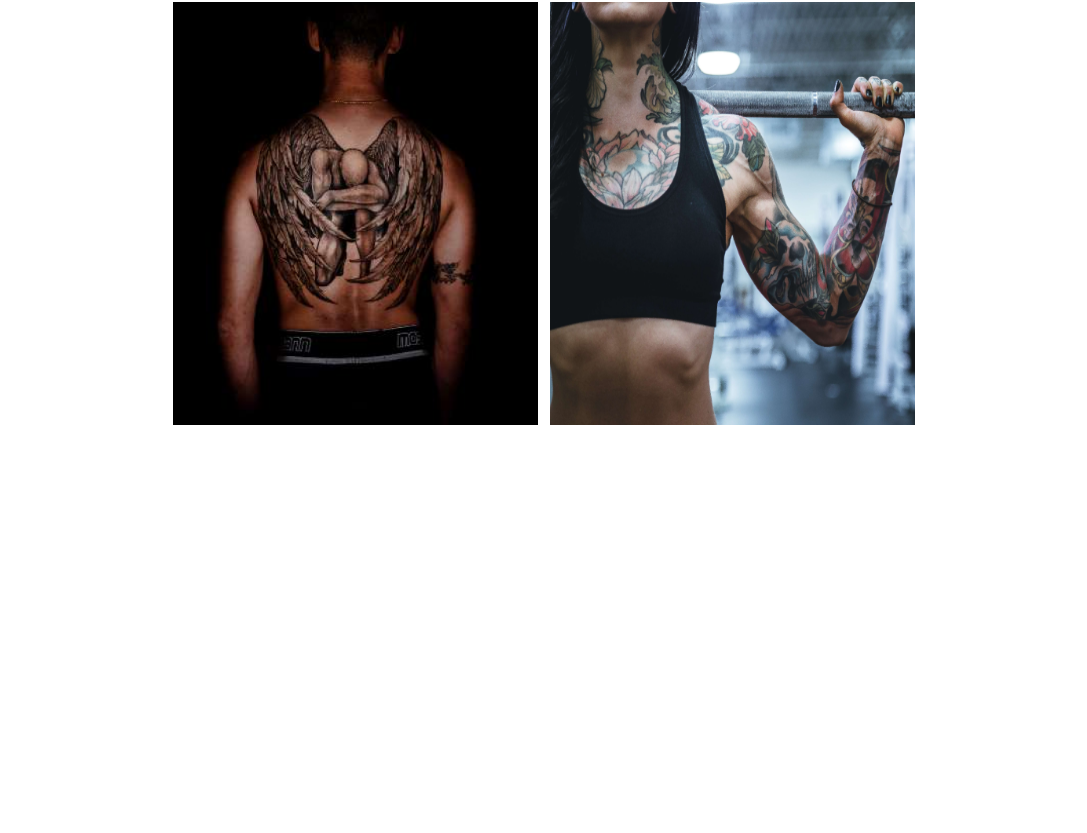
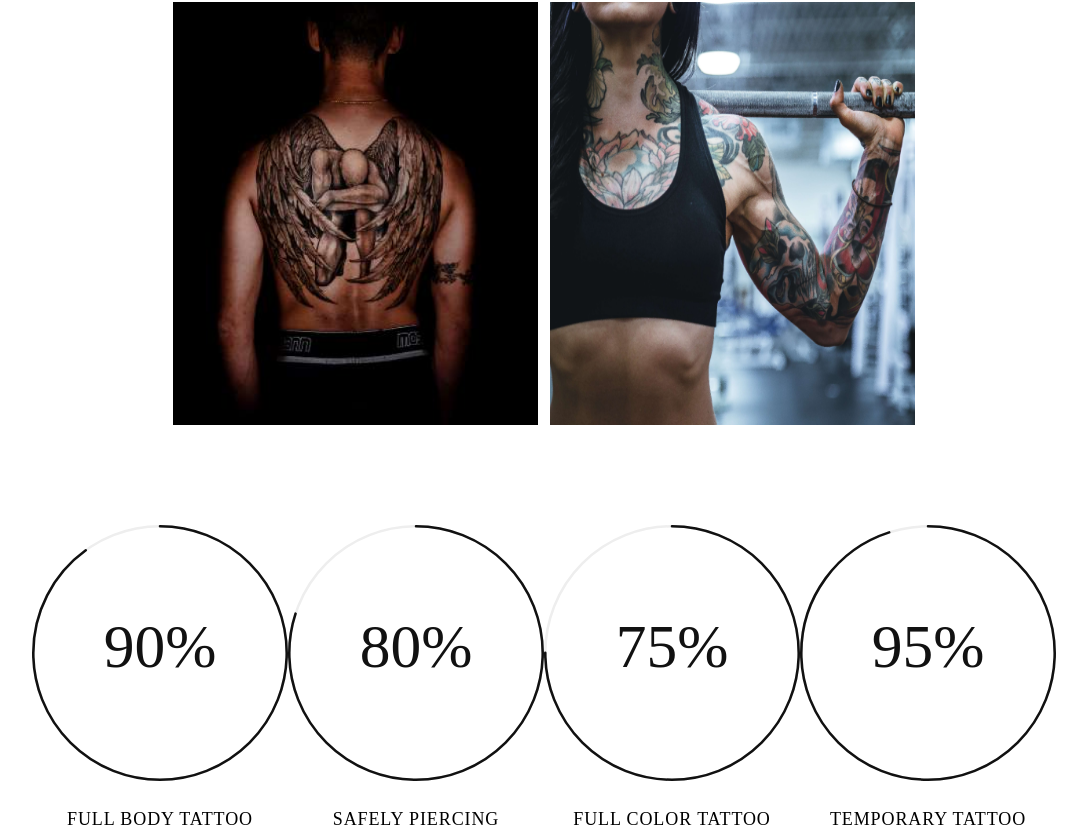
Before and after one commit to ZoricNikola00/Tattoo-Studio, a React (Vite) app: page / in a window 1280 px wide. Shown: the part 3153-3986 px from the top of the page, without its empty margins (96-1183 px from the left). Before the commit the page ends 3678 px from the top, so only its background shows below. Built offline with nearby package versions, Linux system fonts and the light colour scheme.

Commit message:
Add proggress bar component

```diff
--- a/src/App.tsx
+++ b/src/App.tsx
@@ -3,6 +3,7 @@ import About from './components/About'
 import Gallery from './components/Gallery'
 import Main from './components/Main'
 import Navbar from './components/Navbar'
+import ProggresBar from './components/ProggresBar'
 
 
 function App() {
@@ -13,6 +14,7 @@ function App() {
         <Main/>
         <About/>
         <Gallery/>
+        <ProggresBar/>
     </div>
   )
 }
```
